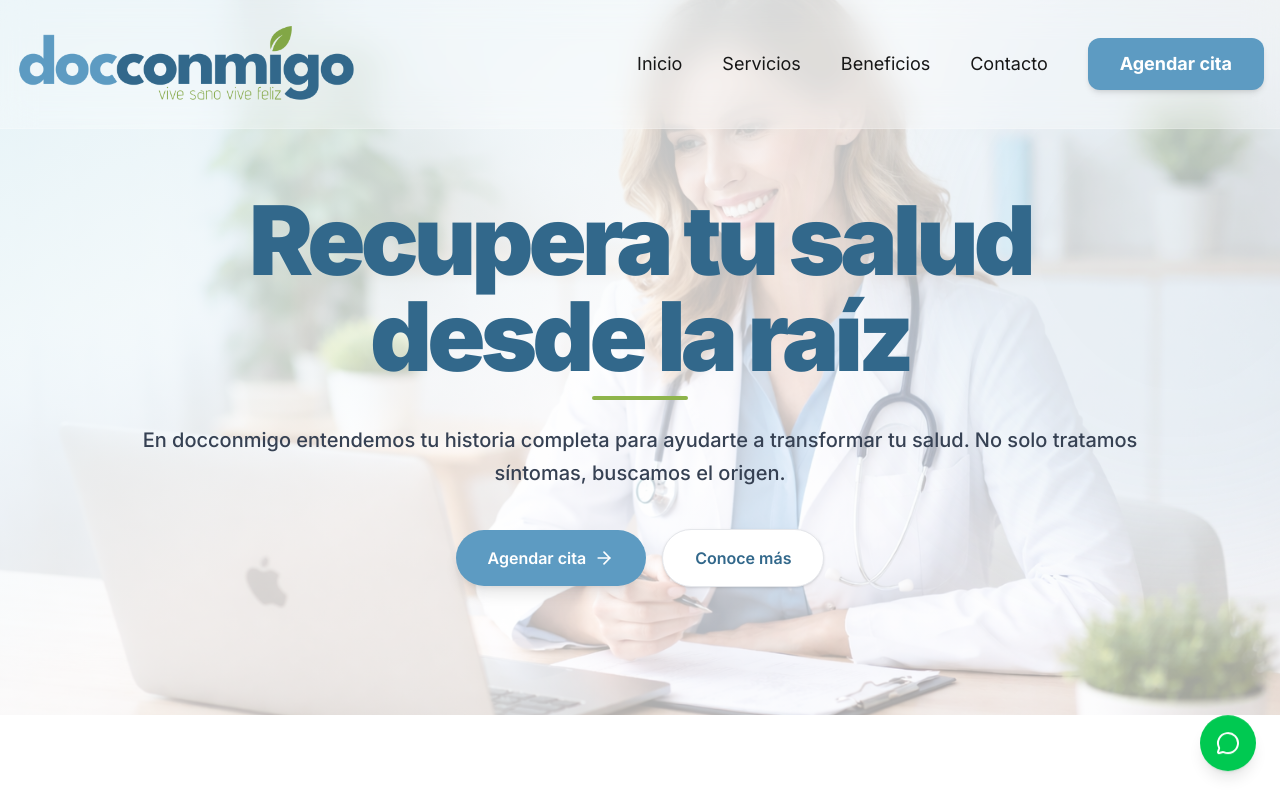
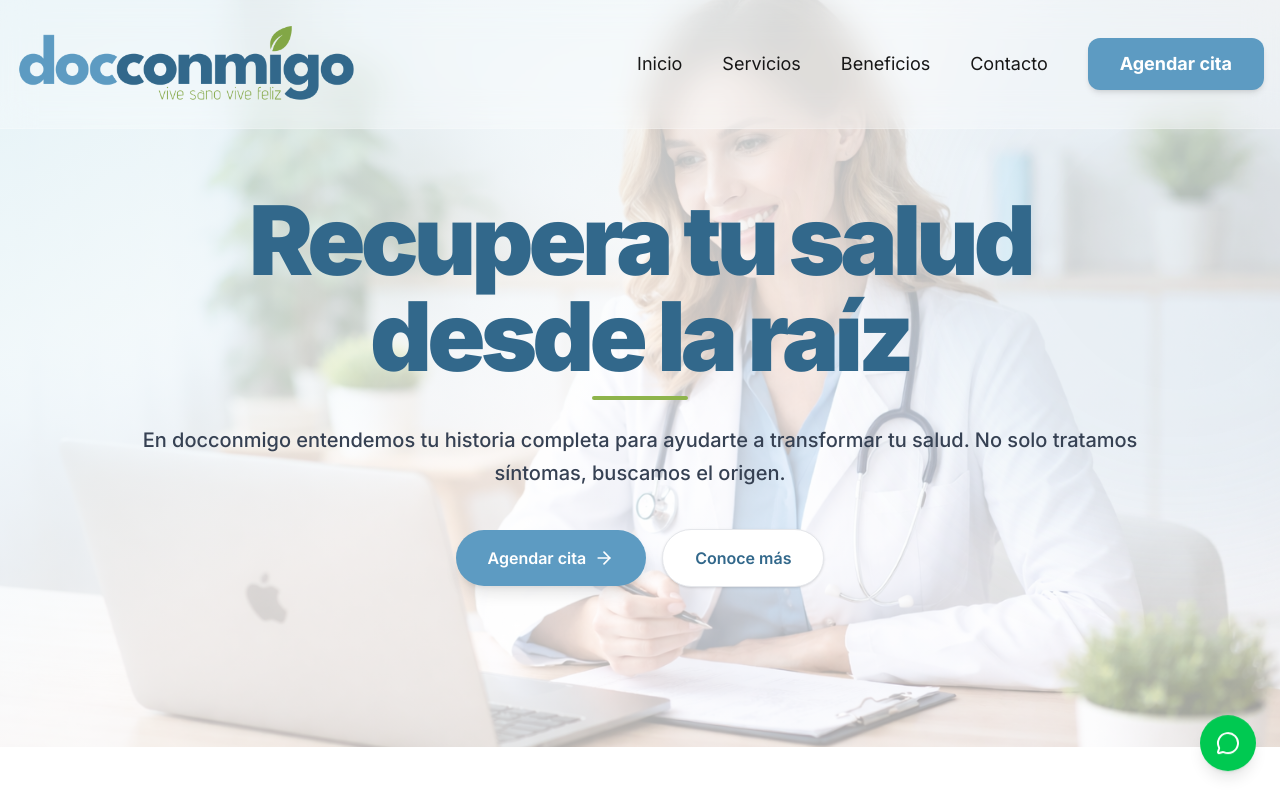
Before and after one commit to icodecauseiloveit/docconmigo_web, a Next.js app: page / in a window 1280 px wide. Shown: the top 800 px of the page. Built offline with nearby package versions, Linux system fonts and the light colour scheme.

Commit message:
style: increase hero section height

```diff
--- a/src/components/sections/HeroSection.tsx
+++ b/src/components/sections/HeroSection.tsx
@@ -3,7 +3,7 @@ import { ArrowRight } from 'lucide-react';
 
 export default function HeroSection() {
   return (
-    <section className="relative pt-40 pb-20 md:pt-48 md:pb-32 overflow-hidden min-h-[70vh] flex items-center">
+    <section className="relative pt-40 pb-24 md:pt-48 md:pb-40 overflow-hidden min-h-[80vh] flex items-center">
       {/* Background Image with Overlay */}
       <div className="absolute inset-0 z-0">
         {/* eslint-disable-next-line @next/next/no-img-element */}
```
